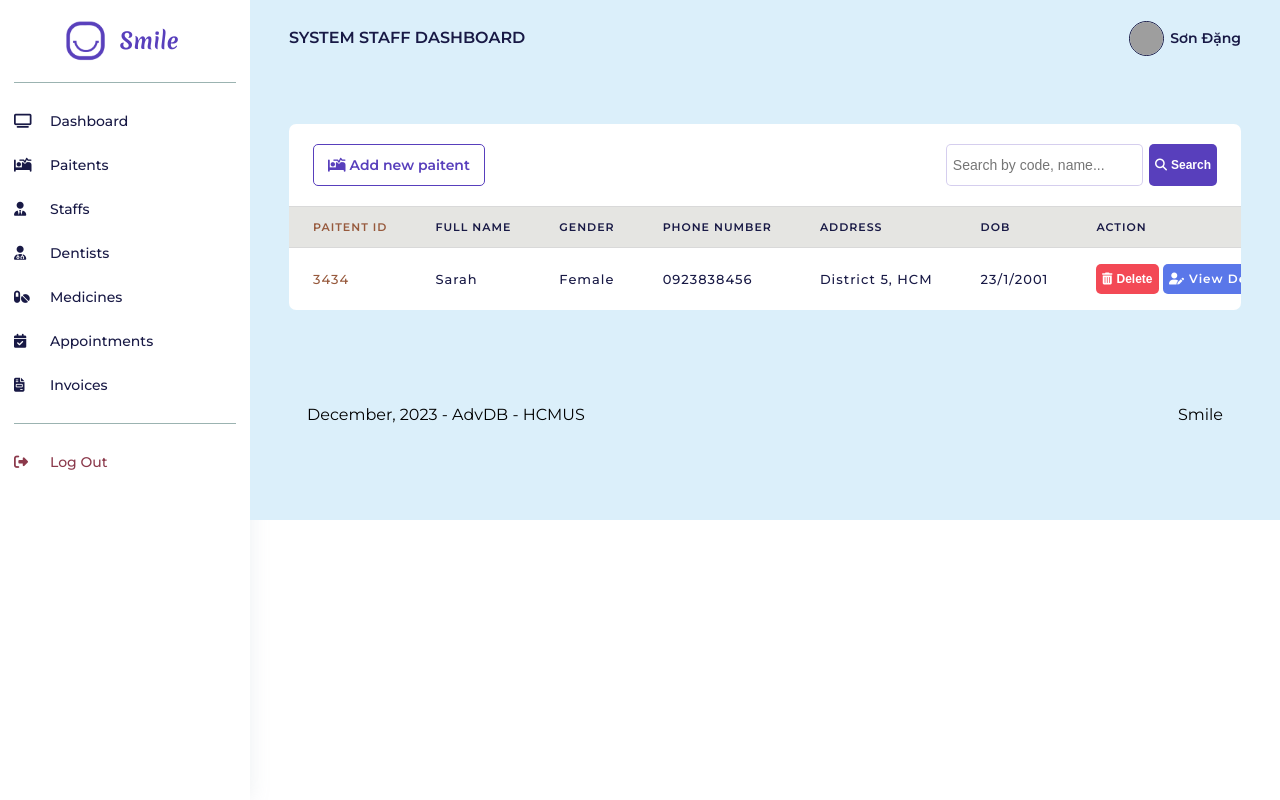
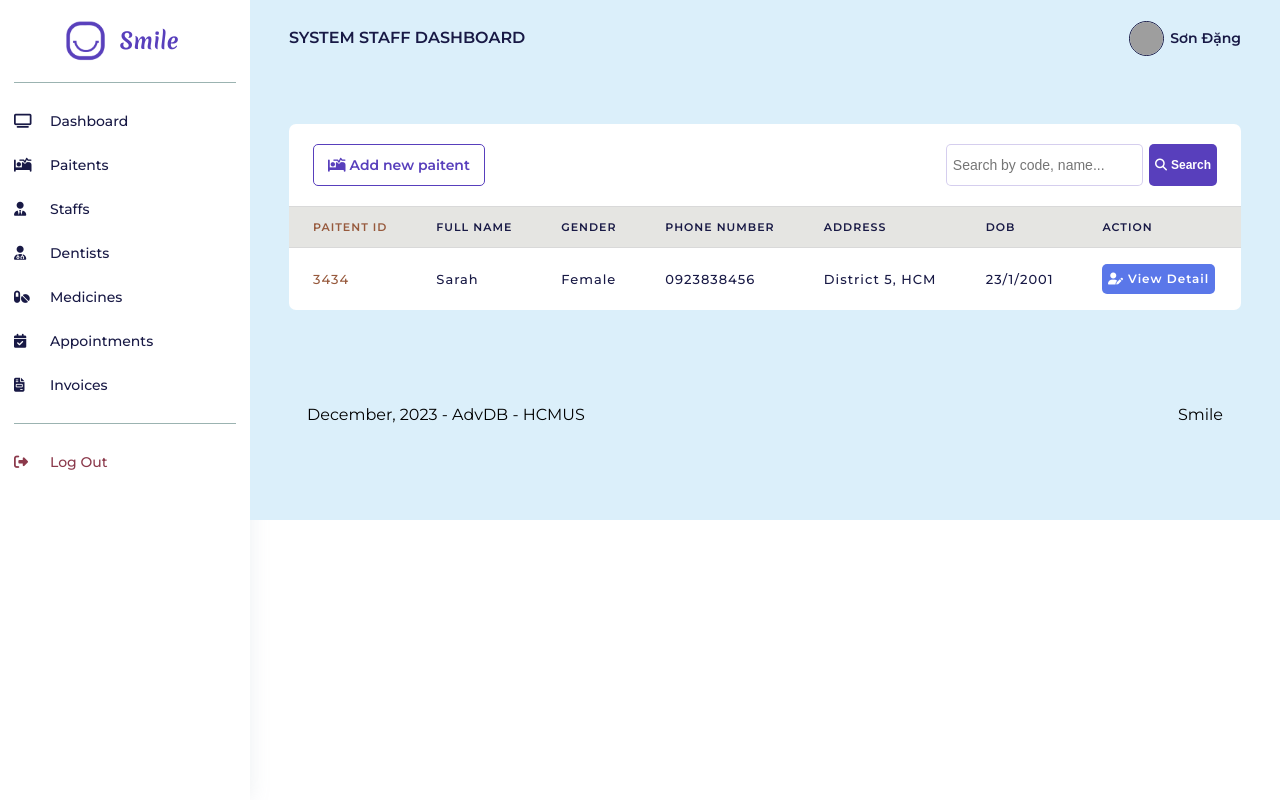
Before and after one commit to BNKieuNhi/AdvDB-DentalClinic, a PHP site: page /RestaurantPOS/MainUI/StaffUI/paitents.php in a window 1280 px wide. Run offline with PHP 8.4, Linux system fonts and the light colour scheme; lists and menus that the app fills with data are empty; grey boxes are pictures that could not be loaded.

Commit message:
Update StaffUI/paitents.php

```diff
--- a/Source/Website/DentalClinic/MainUI/StaffUI/paitents.php
+++ b/Source/Website/DentalClinic/MainUI/StaffUI/paitents.php
@@ -61,10 +61,6 @@ require_once('./partials/_head.php');
                                         <th class="text-column" scope="row">23/1/2001</th>
                                         <th class="text-column" scope="row">
                                             <div class="text-column__action">
-                                                <button class="btn-control btn-control-delete" name="btn-delete">
-                                                    <i class="fa-solid fa-trash-can btn-control-icon"></i>
-                                                    Delete
-                                                </button>
                                                 <a href="update_paitents.php" class="btn-control btn-control-edit">
                                                     <i class="fa-solid fa-user-pen btn-control-icon"></i>
                                                     View Detail
```
